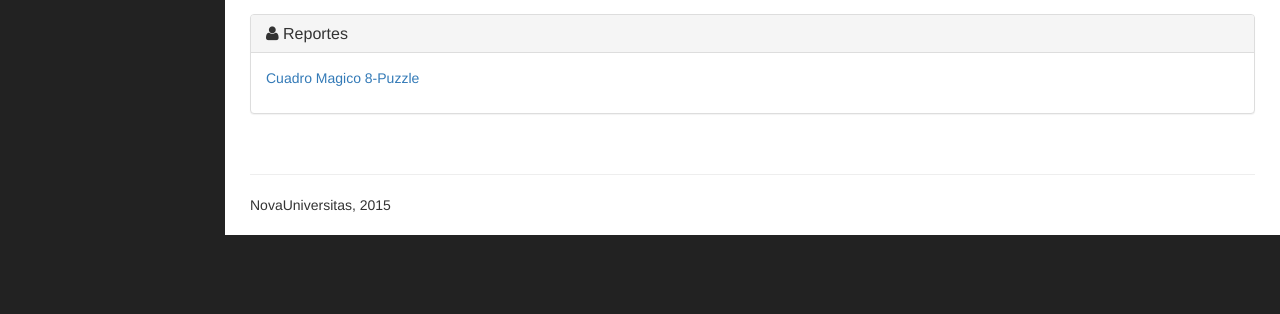
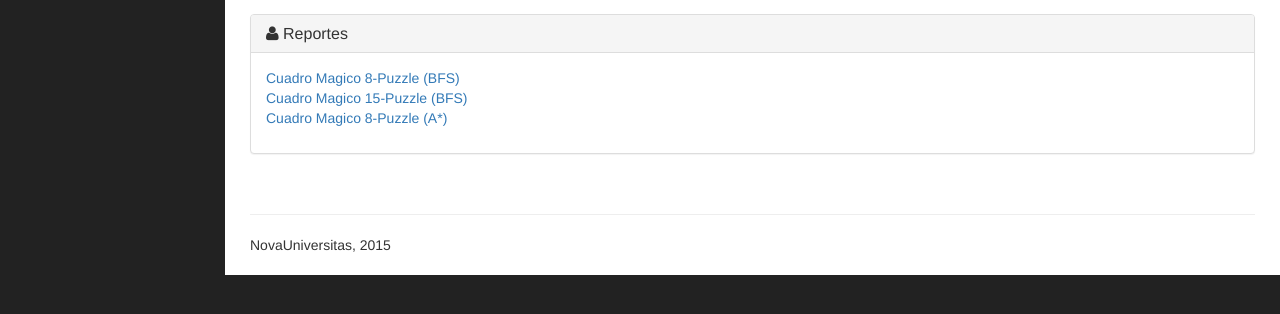
Before and after one commit to luchtrix/luchtrix.github.io, a plain HTML site: page reportes.html in a window 1280 px wide. Shown: the part 348-662 px from the top of the page. Drawn offline with Linux system fonts and the light colour scheme.

Commit message:
Update reportes.html

```diff
--- a/reportes.html
+++ b/reportes.html
@@ -132,7 +132,9 @@
                             </div>
                             <div class="panel-body">
                                 <p>
-                                    <a href="cuadroMagico.html">Cuadro Magico 8-Puzzle</a>
+                                    <a href="8_puzzle.html">Cuadro Magico 8-Puzzle (BFS)</a><br>
+                                    <a href="15_puzzle.html">Cuadro Magico 15-Puzzle (BFS)</a><br>
+                                    <a href="A_estrella.html">Cuadro Magico 8-Puzzle (A*)</a><br>
                                 </p>
                             </div>
                         </div>
```
